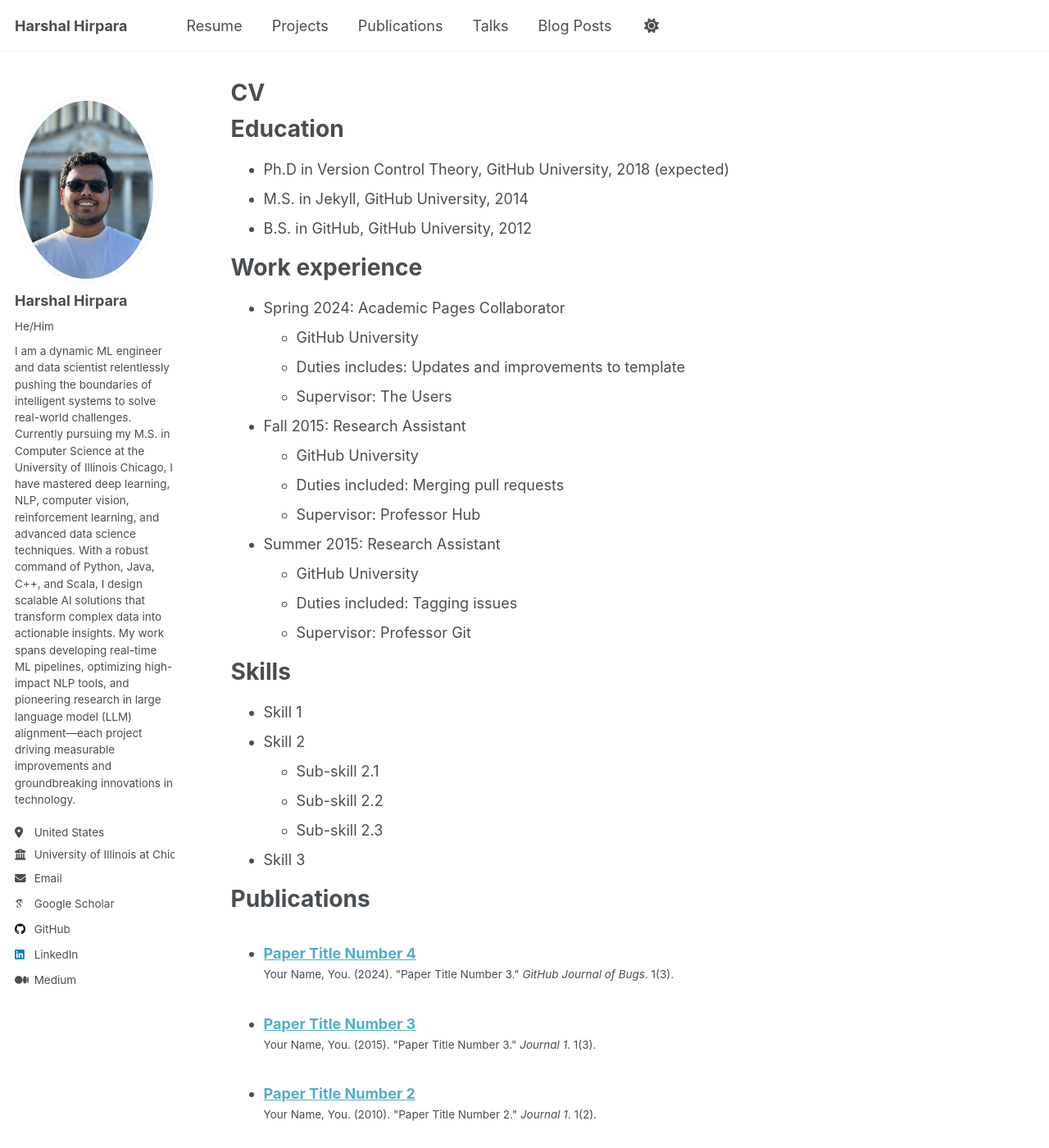
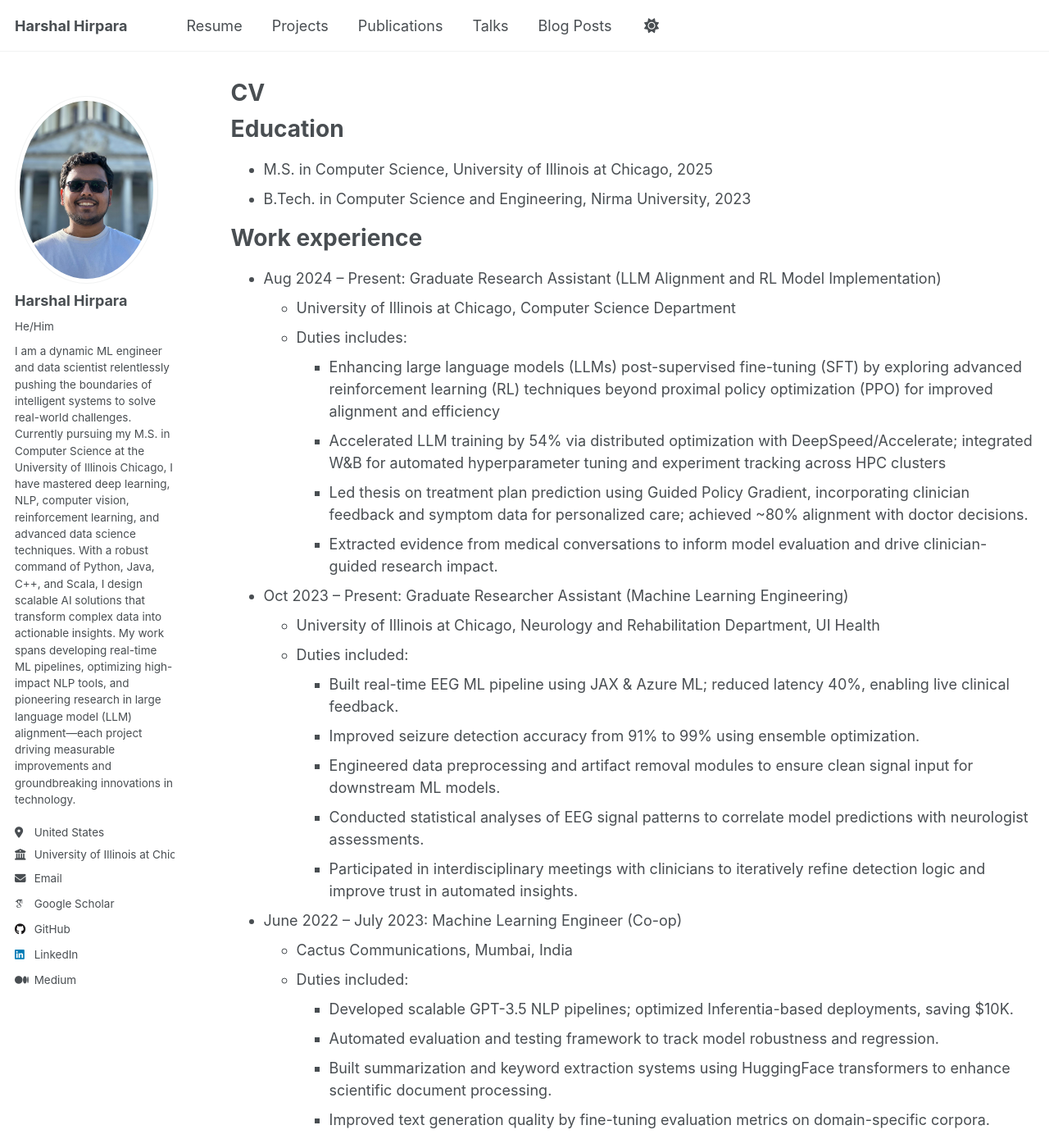
Before and after one commit to Hjhirp/Hjhirp.github.io, a Jekyll site: the page built from _pages/cv.md, in a window 1280 px wide and 1400 px high. Shown: the whole window at 82% size. Built offline with Jekyll 4.4.1, drawn with Linux system fonts in a browser that asks for light colours; some web fonts are replaced; some of the changed text lies outside the part shown.

Commit message:
Update cv.md

```diff
--- a/_pages/cv.md
+++ b/_pages/cv.md
@@ -11,35 +11,51 @@ redirect_from:
 
 Education
 ======
-* Ph.D in Version Control Theory, GitHub University, 2018 (expected)
-* M.S. in Jekyll, GitHub University, 2014
-* B.S. in GitHub, GitHub University, 2012
+* M.S. in Computer Science, University of Illinois at Chicago, 2025
+* B.Tech. in Computer Science and Engineering, Nirma University, 2023
 
 Work experience
 ======
-* Spring 2024: Academic Pages Collaborator
-  * GitHub University
-  * Duties includes: Updates and improvements to template
-  * Supervisor: The Users
+* Aug 2024 – Present: Graduate Research Assistant (LLM Alignment and RL Model Implementation)
+  * University of Illinois at Chicago, Computer Science Department
+  * Duties includes:
+    * Enhancing large language models (LLMs) post-supervised fine-tuning (SFT) by exploring advanced reinforcement learning (RL) techniques beyond proximal policy optimization (PPO) for improved alignment and efficiency
+    * Accelerated LLM training by 54% via distributed optimization with DeepSpeed/Accelerate; integrated W&B for automated hyperparameter tuning and experiment tracking across HPC clusters
+    * Led thesis on treatment plan prediction using Guided Policy Gradient, incorporating clinician feedback and symptom data for personalized care; achieved ~80% alignment with doctor decisions.
+    * Extracted evidence from medical conversations to inform model evaluation and drive clinician-guided research impact.
 
-* Fall 2015: Research Assistant
-  * GitHub University
-  * Duties included: Merging pull requests
-  * Supervisor: Professor Hub
+* Oct 2023 – Present: Graduate Researcher Assistant (Machine Learning Engineering)
+  * University of Illinois at Chicago, Neurology and Rehabilitation Department, UI Health
+  * Duties included:
+    * Built real-time EEG ML pipeline using JAX & Azure ML; reduced latency 40%, enabling live clinical feedback.
+    * Improved seizure detection accuracy from 91% to 99% using ensemble optimization.
+    * Engineered data preprocessing and artifact removal modules to ensure clean signal input for downstream ML models.
+    * Conducted statistical analyses of EEG signal patterns to correlate model predictions with neurologist assessments.
+    * Participated in interdisciplinary meetings with clinicians to iteratively refine detection logic and improve trust in automated insights.
 
-* Summer 2015: Research Assistant
-  * GitHub University
-  * Duties included: Tagging issues
-  * Supervisor: Professor Git
+* June 2022 – July 2023: Machine Learning Engineer (Co-op)
+  * Cactus Communications, Mumbai, India
+  * Duties included:
+    * Developed scalable GPT-3.5 NLP pipelines; optimized Inferentia-based deployments, saving $10K.
+    * Automated evaluation and testing framework to track model robustness and regression.
+    * Built summarization and keyword extraction systems using HuggingFace transformers to enhance scientific document processing.
+    * Improved text generation quality by fine-tuning evaluation metrics on domain-specific corpora.
+
 
 Skills
 ======
-* Skill 1
-* Skill 2
-  * Sub-skill 2.1
-  * Sub-skill 2.2
-  * Sub-skill 2.3
-* Skill 3
+*	**ML/NLP**: LLMs (GPT, LLaMA, Mistral), Deep Learning, RL, NLP, CV, Summarization, Few-Shot Learning, Model Alignment (RLHF, DPO, QLoRA)
+*	**Frameworks/Tools**: PyTorch, TensorFlow, Huggingface, Langchain, FastAPI, OpenCV, XGBoost, JAX
+*	**Cloud/Infra**: AWS (SageMaker, Lambda, EC2), Azure ML Studio, GCP, Docker, Kubernetes, Terraform
+*	**Programming**: Python, C++, Java, Scala, SQL
+*	**Data & Platforms**: MongoDB, PostgreSQL, Spark, Prometheus, Git, Jupyter
+
+Publications
+======
+  <ul>{% for post in site.portfolio reversed %}
+    {% include archive-single-cv.html %}
+  {% endfor %}</ul>
+
 
 Publications
 ======
```
